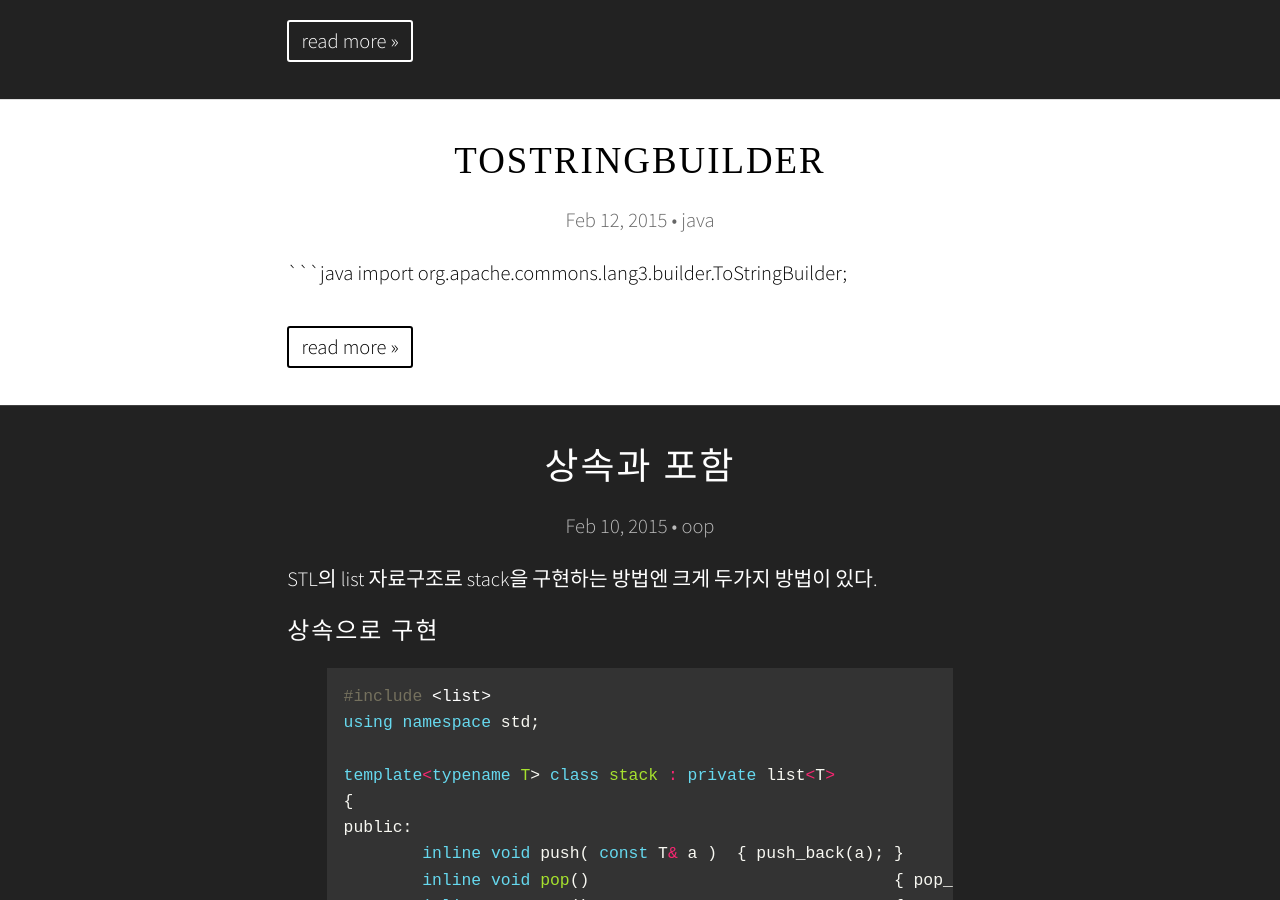
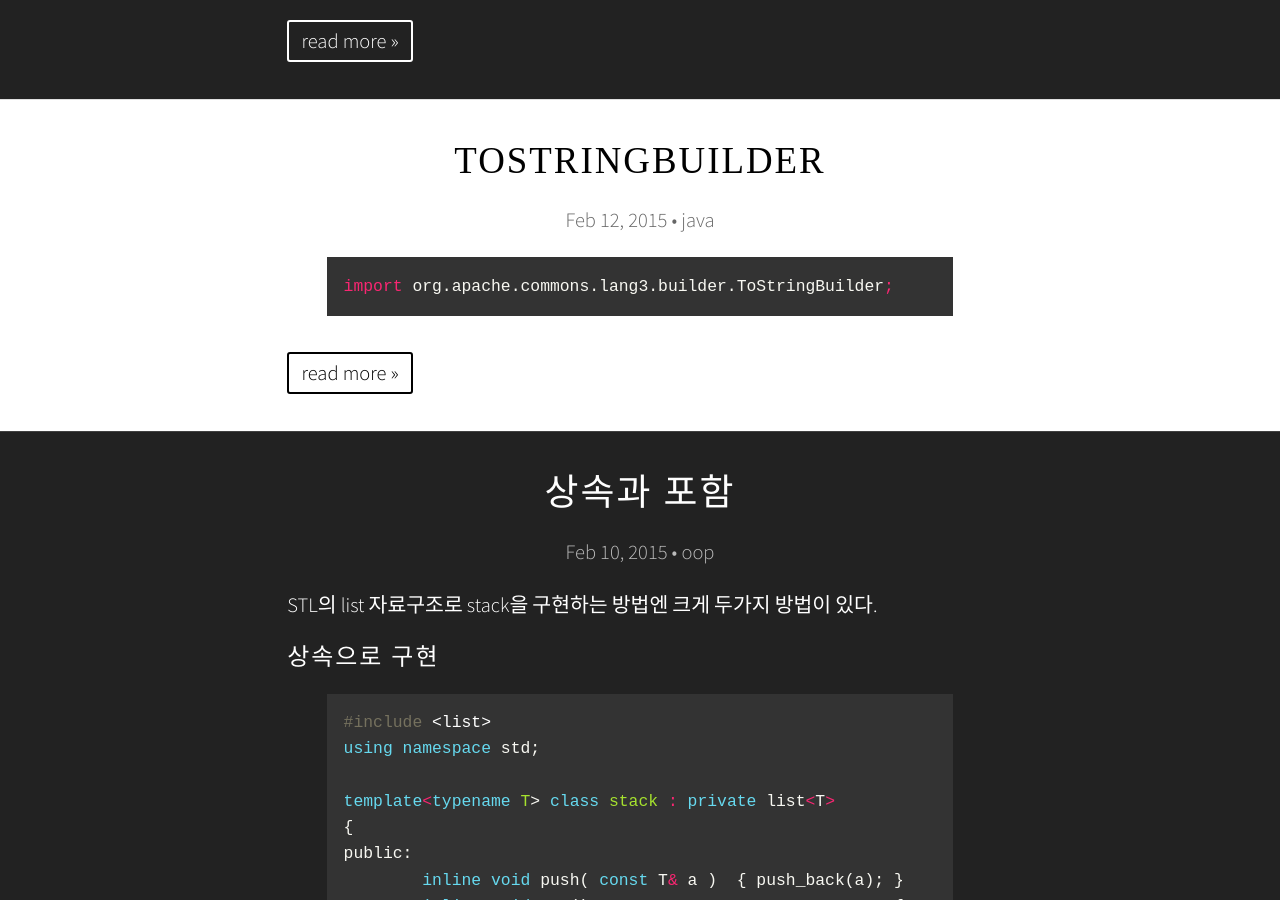
Before and after one commit to hyeonjae/hyeonjae.github.io.archive, a Jekyll site: the page built from index.html, in a window 1280 px wide and 900 px high, scrolled down 1286 px. Built offline with Jekyll 4.4.1, drawn with Linux system fonts in a browser that asks for light colours; nearby versions of some CDN libraries; some web fonts are replaced.

Commit message:
no message

````diff
--- a/_posts/2015-02-12-to-string-builder.markdown
+++ b/_posts/2015-02-12-to-string-builder.markdown
@@ -7,7 +7,7 @@ categories: java
 
 
 
-```java
+{% highlight java %}
 import org.apache.commons.lang3.builder.ToStringBuilder;
 
 
@@ -25,7 +25,7 @@ public class NoteDto {
         return ToStringBuilder.reflectionToString(this);
     }
 }
-```
+{% endhighlight %}
 
 
 각 맴버별로 toString()값을 더해주지 않아도 된다.
````
Also changed, not shown: _posts/2015-02-07-my-first-post.markdown (+4 -4 lines).
